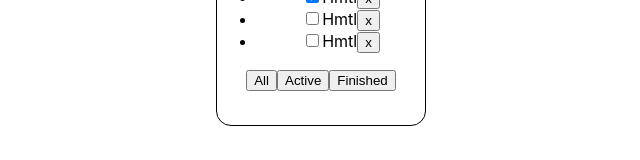
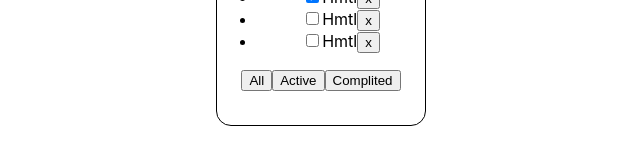
Before and after one commit to pdxserg/work-tasks, a React (Create React App) app: page / in a window 1280 px wide. Shown: the part 176-336 px from the top of the page, without its empty margins (319-959 px from the left). Built offline with nearby package versions, Linux system fonts and the light colour scheme.

Commit message:
create  type FilterTodolist

```diff
--- a/src/Todolist.tsx
+++ b/src/Todolist.tsx
@@ -1,4 +1,4 @@
-import React, {ChangeEvent, useMemo} from "react";
+import React, {ChangeEvent, useMemo, useState} from "react";
 import {TaskPropsType} from "./App";
 
 
@@ -8,8 +8,9 @@ type TodolistPropsType={
 	removeTask: (id:string)=>void
 	checkBoxHandler:(id:string, isDone: boolean)=>void
 }
-
+type FilterTodolist = "all"|"active"|"complited"
 export const Todolist = (props: TodolistPropsType) => {
+	const [filter, setFilter]=useState<FilterTodolist>("all")
 	const dateCreate=  new(Date)
 
 	return (
@@ -46,7 +47,7 @@ export const Todolist = (props: TodolistPropsType) => {
 				<div>
 					<button>All</button>
 					<button>Active</button>
-					<button>Finished</button>
+					<button>Complited</button>
 				</div>
 
 			</div>
```
